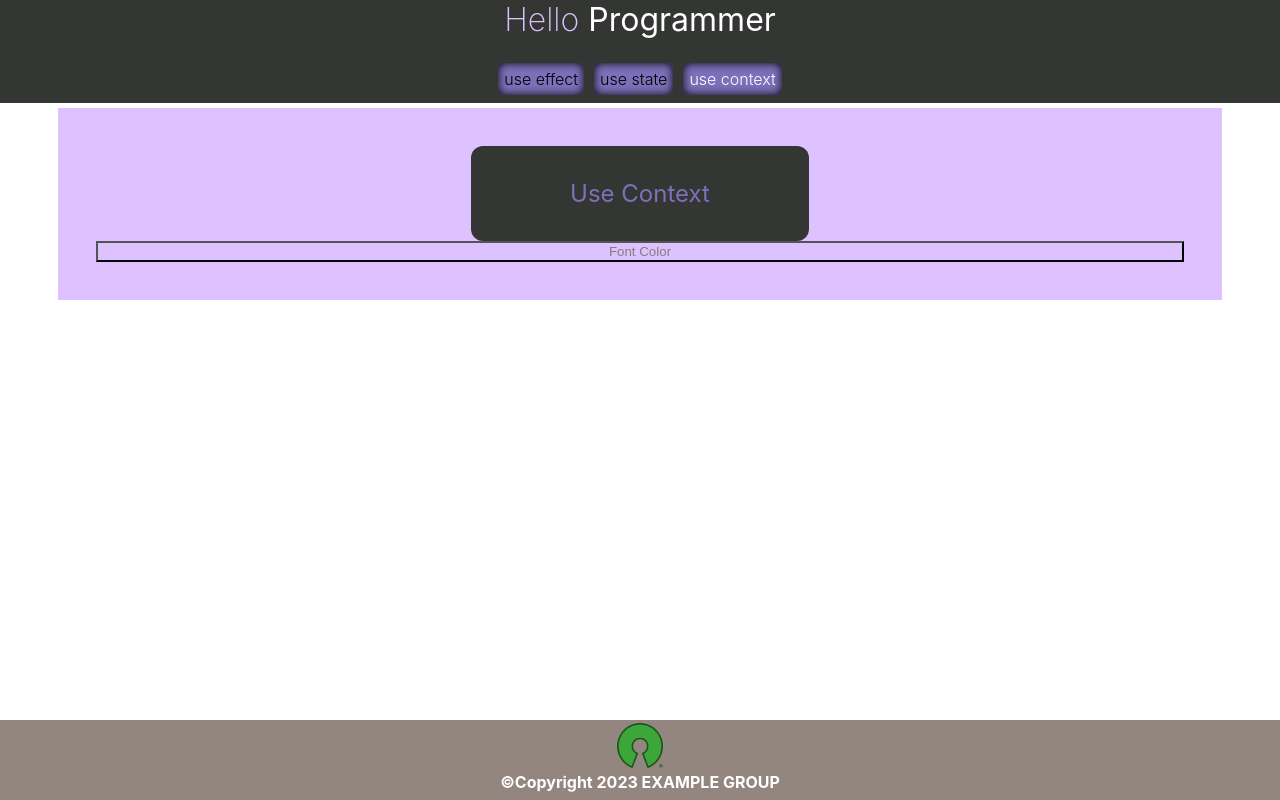
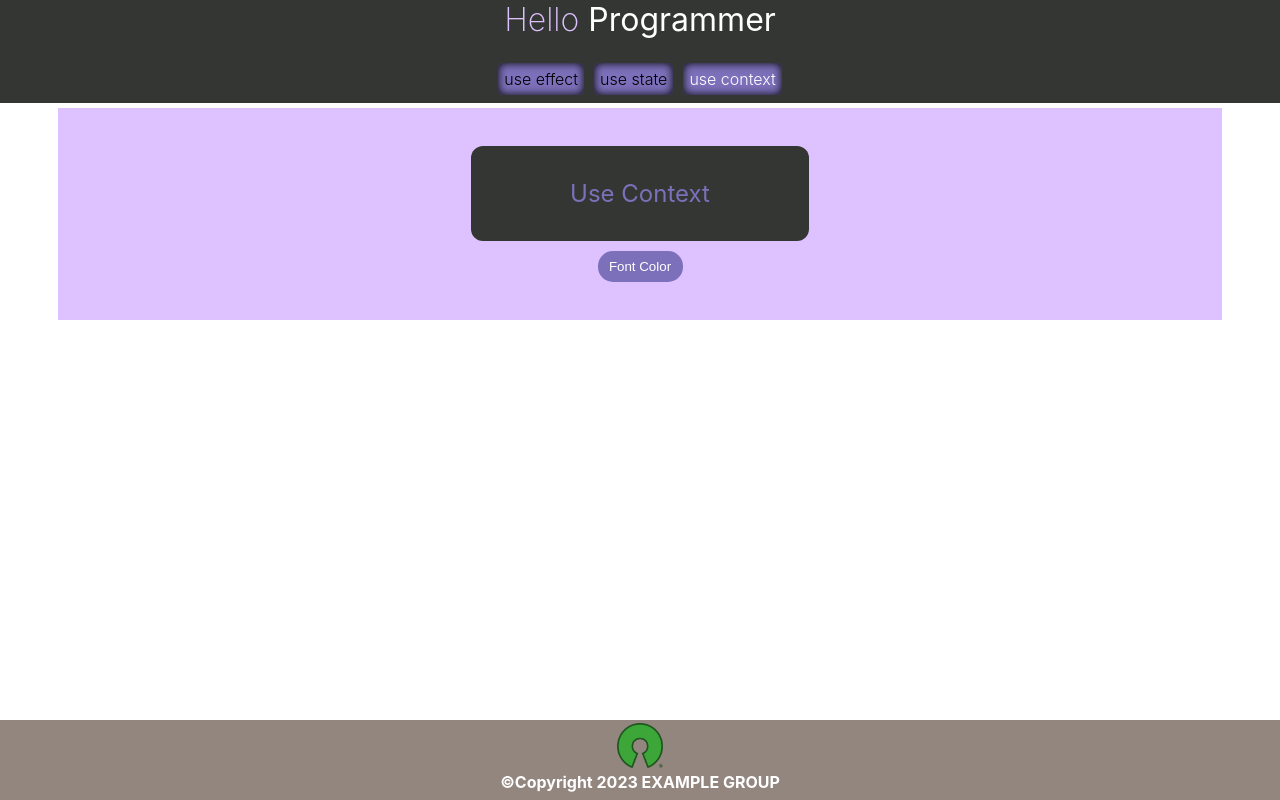
Before and after one commit to nathansabin/MERN-tutorial, a React (Create React App) app in the folder 01-REACT/example/client/: page / in a window 1280 px wide. Both pictures are taken after a click on the item "use context". Built offline with nearby package versions, Linux system fonts and the light colour scheme; no server answers.

Commit message:
added style for use context page

```diff
--- a/01-REACT/example/client/src/pages/state/useState.css
+++ b/01-REACT/example/client/src/pages/state/useState.css
@@ -1,39 +1,3 @@
-* {
-    background-color: transparent;
-}
-
-.effect-page {
-    margin-top: 5px;
-    width: 100%;
-    height: auto;
-    text-align: center;
-}
-
-.container {
-    margin: 0 auto;
-    display: flex;
-    flex-direction: column;
-    width: 85%;
-    height: 100%;
-    background-color: #DEC1FF;
-    padding: 3%;
-}
-
-.container * {
-    color: grey;
-}
-
-.container h2 {
-    width: 25%;
-    height: auto;
-    padding: 3%;
-    background-color: #343633;
-    color: #7D70BA;
-    font-weight: 400;
-    margin: 0 auto;
-    border-radius: 12px;
-}
-
 .buttons {
     margin-top: 5px;
     width: 100%;
--- a/01-REACT/example/client/src/pages/ucontext/index.js
+++ b/01-REACT/example/client/src/pages/ucontext/index.js
@@ -1,5 +1,6 @@
 import React, { useContext, useEffect}from 'react';
 import { colorContext } from '../../App';
+import "./useContext.css";
 
 function Ucontext(props) {
     const [color, setColor] = useContext(colorContext);
@@ -13,7 +14,7 @@ function Ucontext(props) {
             <div className={'container'}>
                 <h2>Use Context</h2>
                 <p></p>
-                <button onClick={changeColor}>Font Color</button>
+                <button className={'font-button'} onClick={changeColor}>Font Color</button>
             </div>
         </div>
     );
--- a/01-REACT/example/client/src/pages/ucontext/useContext.css
+++ b/01-REACT/example/client/src/pages/ucontext/useContext.css
@@ -0,0 +1,11 @@
+.font-button {
+    height: auto;
+    margin: 0 auto;
+    width: 85px;
+    padding: 8px;
+    border-radius: 15px;
+    border: 0;
+    margin-top: 10px;
+    color: white;
+    background-color:#7D70BA;
+}
```
